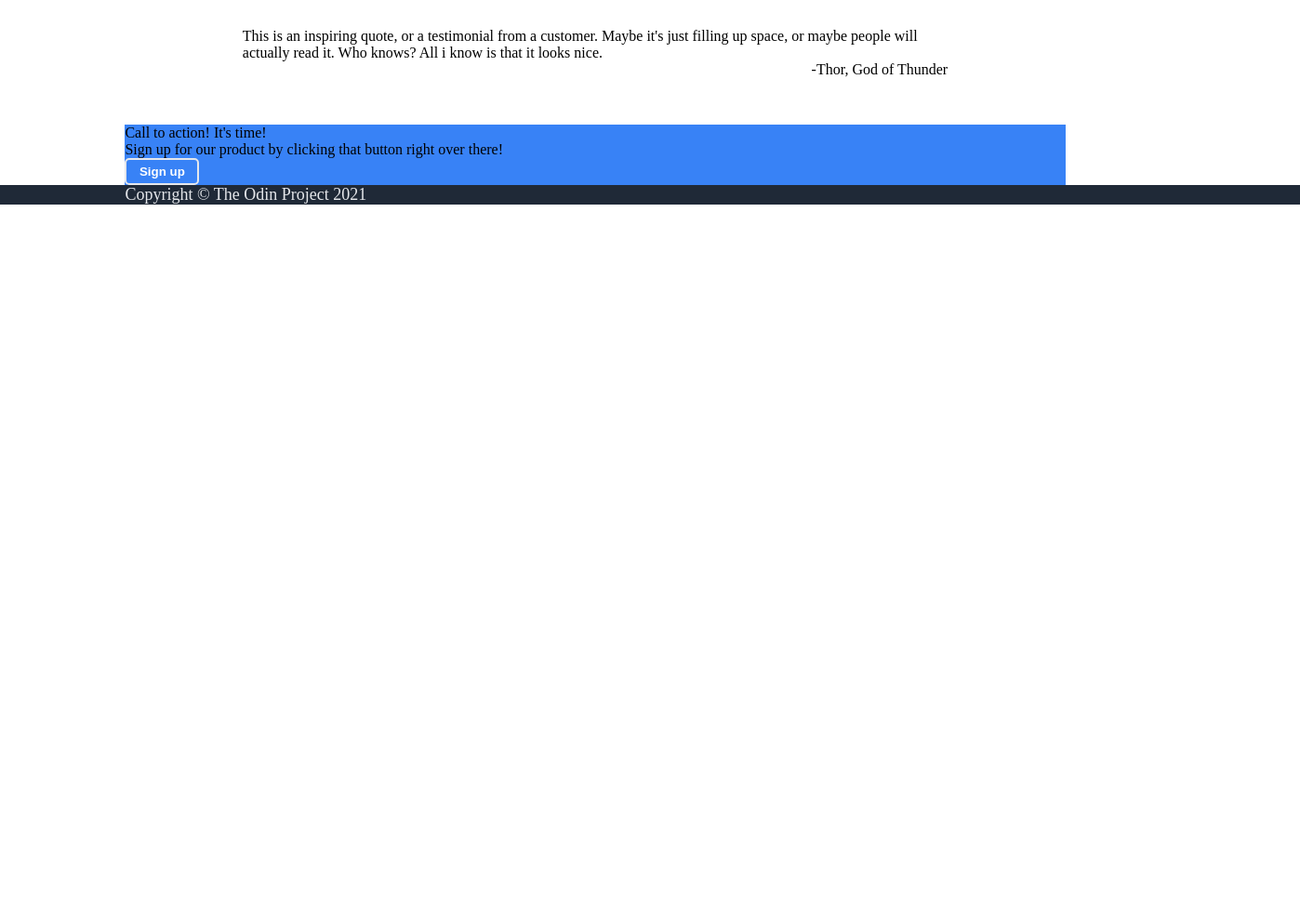
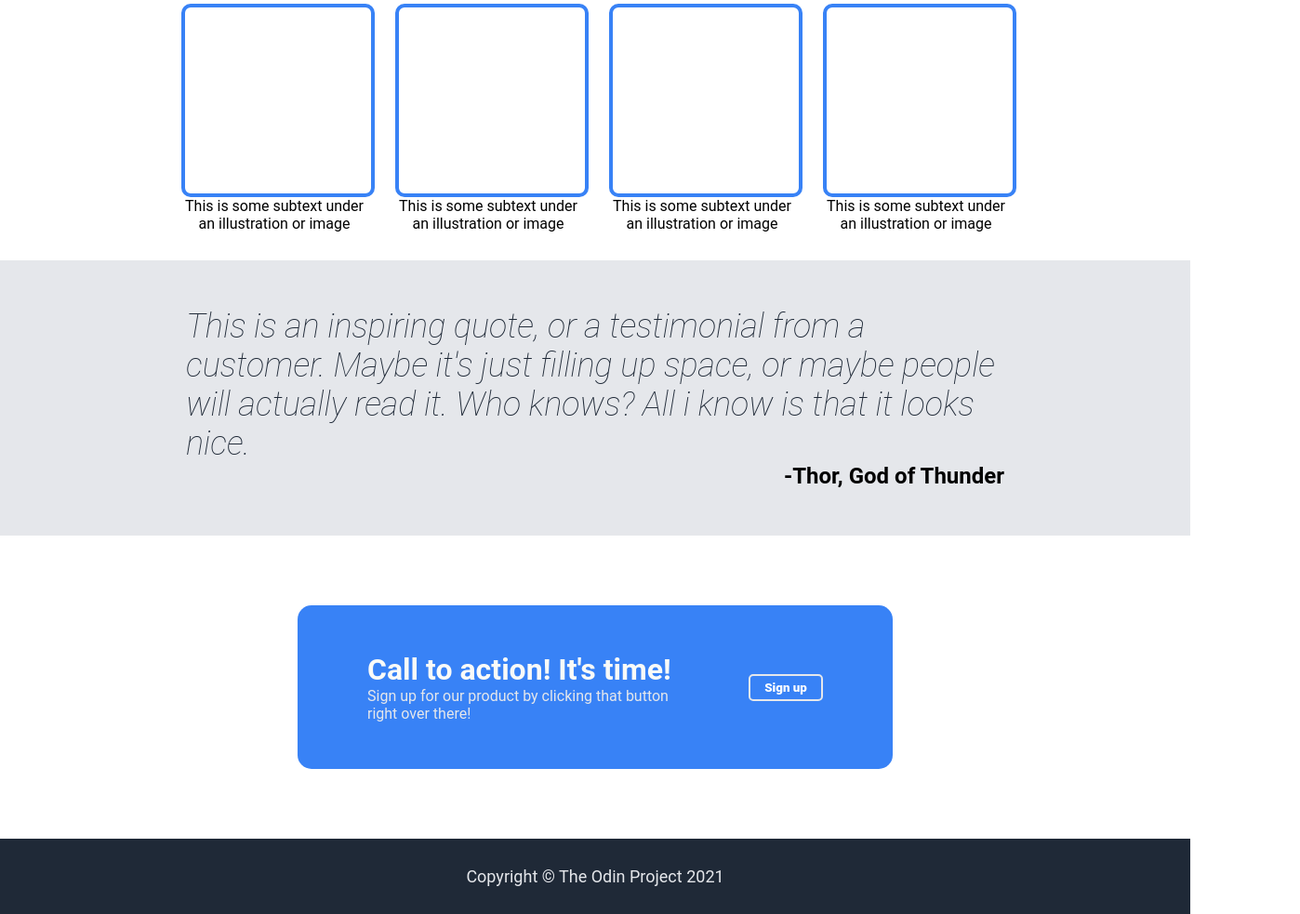
Before and after one commit to TamatiHoh/foundations-landing-page, a plain HTML site: page index.html in a window 1280 px wide. Shown: the part 536-1519 px from the top of the page at 93% size, 1398 px wide, since content can reach past the window. Before the commit the page ends 800 px from the top, so only its background shows below. Drawn offline with Linux system fonts and the light colour scheme.

Commit message:
completed webpage
The project had a rough start, and my commiting has
been really bad so that's something to work on.
I lost momentum during this
project :( so hopefully do better next time
In the end i used a reference page to work off of,
utilizing the google chrome inspect tools.

```diff
--- a/index.html
+++ b/index.html
@@ -9,6 +9,7 @@
     </head>
 
     <body>
+        <div class="container">
             <div class="header">
                 <div class="logo">Header Logo</div>
                 <ul>
@@ -21,8 +22,9 @@
                 <div class="left">
                     <div class="hero-main">This website is awesome</div>
                     <div class="hero-text">
-                    This website has some subtext that goes here under the main
-                    title. It's a smaller font and the colour is lower contrast
+                        This website has some subtext that goes here under the
+                        main title. It's a smaller font and the colour is lower
+                        contrast
                     </div>
                     <button>Sign up</button>
                 </div>
@@ -30,41 +32,48 @@
                     <p>this is a placeholderfor an image</p>
                 </div>
             </div>
-        <div style="text-align: center">
-            Some random information.
+            <h1 class="info-title">Some random information.</h1>
             <div class="information">
                 <div class="info">
-                    <div class="square"></div>
-                    this is some subtext under an illustration or image
+                    <div></div>
+                    This is some subtext under an illustration or image
                 </div>
                 <div class="info">
-                    <div class="square"></div>
-                    this is some subtext under an illustration or image
+                    <div></div>
+                    This is some subtext under an illustration or image
                 </div>
                 <div class="info">
-                    <div class="square"></div>
-                    this is some subtext under an illustration or image
+                    <div></div>
+                    This is some subtext under an illustration or image
                 </div>
                 <div class="info">
-                    <div class="square"></div>
-                    this is some subtext under an illustration or image
+                    <div></div>
+                    This is some subtext under an illustration or image
                 </div>
             </div>
-        </div>
+
             <div class="quote">
-            This is an inspiring quote, or a testimonial from a customer. Maybe
-            it's just filling up space, or maybe people will actually read it.
-            Who knows? All i know is that it looks nice.
-            <div class="thor">-Thor, God of Thunder</div>
+                <p>
+                    This is an inspiring quote, or a testimonial from a
+                    customer. Maybe it's just filling up space, or maybe people
+                    will actually read it. Who knows? All i know is that it
+                    looks nice.
+                </p>
+                <b> -Thor, God of Thunder </b>
             </div>
             <div class="call-to-action">
-            <div class="call-main">Call to action! It's time!</div>
-            Sign up for our product by clicking that button right over there!
+                <div class="call-main">
+                    <h1>Call to action! It's time!</h1>
+                    <p>
+                        Sign up for our product by clicking that button right
+                        over there!
+                    </p>
+                </div>
                 <div class="right">
                     <button>Sign up</button>
                 </div>
             </div>
-
             <div class="footer">Copyright © The Odin Project 2021</div>
+        </div>
     </body>
 </html>
--- a/style.css
+++ b/style.css
@@ -1,17 +1,24 @@
-/* * {
-font-family: roboto;
+* {
+    font-family: "roboto", arial, sans-serif;
 }
-*/
+
+h1,
+p {
+    margin: 0;
+}
 
 body {
+    margin: 0;
+    padding: 0;
+}
+
+.container {
     flex-direction: column;
     display: flex;
-    align-items: center;
 }
 
-body > * {
-    padding: 0 20%;
-    width: 80%;
+.container > * {
+    padding-bottom: 30px;
 }
 
 .header,
@@ -23,9 +30,12 @@ body > * {
 .header {
     display: flex;
     justify-content: space-between;
+    padding: 20px 100px;
+}
+
+.logo {
     color: #f9faf8;
-    font-size: 28px;
-    padding-top: 10px;
+    font-size: 32px;
 }
 
 ul {
@@ -44,6 +54,8 @@ li {
 .hero {
     display: flex;
     justify-content: center;
+    gap: 30px;
+    align-items: center;
 }
 
 .hero-main {
@@ -59,10 +71,10 @@ li {
 }
 
 .left {
-    width: 50%;
+    flex-basis: 400px;
     display: flex;
     flex-direction: column;
-    justify-content: space-evenly;
+    gap: 15px;
 }
 
 button {
@@ -81,49 +93,87 @@ button {
     justify-content: center;
     align-items: center;
     color: white;
-    width: 50%;
-    height: 200px;
+    width: 500px;
+    height: 350px;
+}
+
+.info-title {
+    text-align: center;
+    padding: 20px;
+    font-size: 36px;
+    font-weight: bolder;
+    color: #1f2937;
 }
 
 .information {
-    padding-top: 40px;
     display: flex;
     justify-content: center;
-    gap: 5%;
+    gap: 30px;
 }
 
 .info {
-    display: flex;
-    flex-direction: column;
-    align-items: center;
-    width: 150px;
-    flex-wrap: wrap;
+    max-width: 200px;
+    text-align: center;
 }
-.square {
-    border: 2px solid #3882f6;
-    width: 150px;
-    height: 150px;
+
+.info > div {
+    border: 4px solid #3882f6;
+    width: 200px;
+    height: 200px;
     flex-shrink: 0;
     border-radius: 10px;
+    flex-wrap: wrap;
 }
 
 .quote {
-    padding: 50px;
     display: flex;
     flex-direction: column;
     flex-wrap: wrap;
-    width: 60%;
+
+    padding: 50px 200px;
+    background-color: #e5e7eb;
 }
 
-.thor {
+.quote p {
+    font-size: 36px;
+    font-style: italic;
+    font-weight: lighter;
+    color: #1f2937;
+}
+
+.quote b {
     text-align: right;
+    font-size: 24px;
 }
 
 .call-to-action {
     background-color: #3882f6;
-    padding: 0;
+    margin: 75px 25%;
+    border-radius: 15px;
+    display: flex;
+    align-items: center;
+    padding: 50px 75px;
+    gap: 50px;
+    justify-content: space-between;
+}
+
+.call-main {
+}
+
+.call-main h1 {
+    color: #f9faf8;
+}
+
+.call-main p {
+    color: #e5e7eb;
 }
 
 .call-to-action button {
+    justify-self: center;
     border: 2px solid #e5e7eb;
 }
+
+.footer {
+    text-align: center;
+    padding: 30px;
+}
```
Lines whose indentation alone changed are shown as unchanged.
